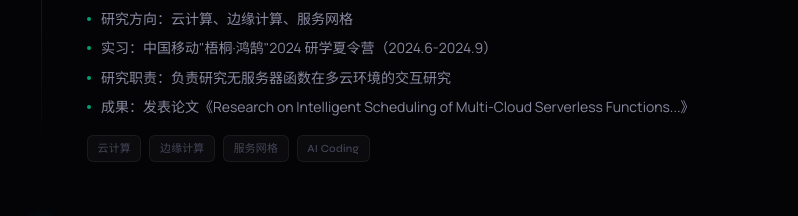
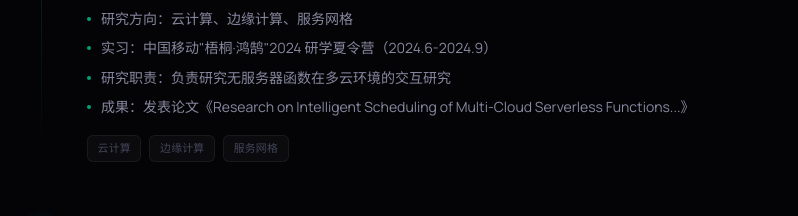
Before and after one commit to HYFLLLo/ProDuctYF, a Next.js app: page / in a window 1280 px wide. Shown: the part 3100-3316 px from the top of the page, without its empty margins (95-893 px from the left). Built offline with nearby package versions, Linux system fonts and the light colour scheme.

Commit message:
fix: 删除电子科技大学标签中的AI Coding

```diff
--- a/src/components/Timeline/Timeline.tsx
+++ b/src/components/Timeline/Timeline.tsx
@@ -29,7 +29,7 @@ const experiences = [
       '研究职责：负责研究无服务器函数在多云环境的交互研究',
       '成果：发表论文《Research on Intelligent Scheduling of Multi-Cloud Serverless Functions...》',
     ],
-    tags: ['云计算', '边缘计算', '服务网格', 'AI Coding'],
+    tags: ['云计算', '边缘计算', '服务网格'],
     accent: '#00e5a0',
   },
   {
```
